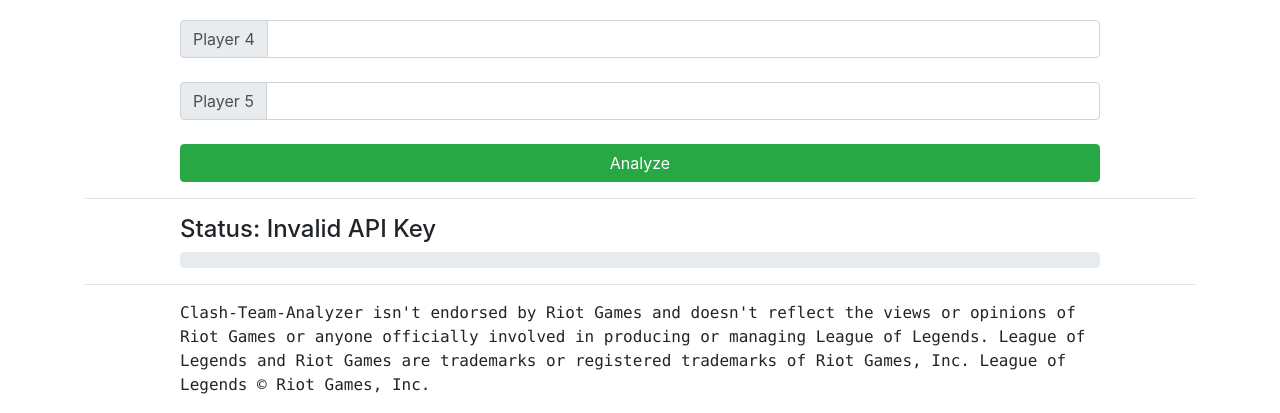
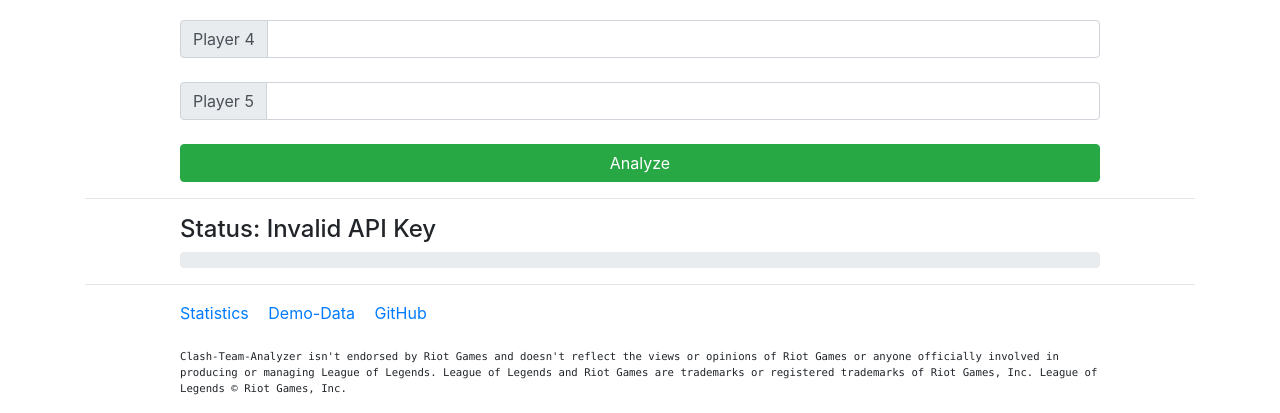
Before and after one commit to c0derMo/clash-team-analyzer, a Python web app: template templates/indexdemo.html in a window 1280 px wide. Shown: the part 561-974 px from the top of the page. Run offline with Jinja, Linux system fonts and the light colour scheme; the template is opened without the code that fills it, so the values that code supplies are empty; some libraries are stand-ins or nearby versions.

Commit message:
Added statistic, demodata & github links

```diff
--- a/templates/demodata.html
+++ b/templates/demodata.html
@@ -2,6 +2,7 @@
 <html>
     <head>
         <link href="https://stackpath.bootstrapcdn.com/bootstrap/4.4.1/css/bootstrap.min.css" rel="stylesheet" integrity="sha384-Vkoo8x4CGsO3+Hhxv8T/Q5PaXtkKtu6ug5TOeNV6gBiFeWPGFN9MuhOf23Q9Ifjh" crossorigin="anonymous">
+        <title>Clash-Team-Breakdown</title>
     </head>
     <body>
         <div class="container">
--- a/templates/indexdemo.html
+++ b/templates/indexdemo.html
@@ -77,7 +77,15 @@
             <hr>
             <div class="row">
                 <div class="col-md-10 offset-md-1">
-                    <p class="text-monospace">Clash-Team-Analyzer isn&apos;t endorsed by Riot Games and doesn&apos;t reflect the views or opinions of Riot Games
+                    <a href="statistics" style="margin-right: 15px;">Statistics</a>
+                    <a href="demodata" style="margin-right: 15px;">Demo-Data</a>
+                    <a href="http://github.com/c0dermo/clash-team-analyzer" target="_blank">GitHub</a>
+                </div>
+            </div>
+            <br>
+            <div class="row">
+                <div class="col-md-10 offset-md-1">
+                    <p class="text-monospace" style="font-size: 8pt">Clash-Team-Analyzer isn&apos;t endorsed by Riot Games and doesn&apos;t reflect the views or opinions of Riot Games
                             or anyone officially involved in producing or managing League of Legends. League of Legends and Riot Games are
                             trademarks or registered trademarks of Riot Games, Inc. League of Legends &copy; Riot Games, Inc.</p>
                 </div>
@@ -98,7 +106,7 @@
                 var p5 = $('#p5').val();
 
                 socket.emit('analyzeStart', [p1, p2, p3, p4, p5])
-                $('#progress-bar').css('width', '0%');
+                $('#progress-bar').css('width', '0%').removeClass("bg-danger");
                 $('#status').text("Status: Starting analyze...")
             }
 
@@ -106,7 +114,7 @@
                 console.log("Analyze successful! Redirect: " + msg)
                 $('#progress-bar').css('width', '100%');
                 $('#status').text("Status: Analyze complete! Redirecting...")
-                window.location.replace(msg);
+                window.location.href = msg;
             });
 
             socket.on('analyzeUpdate', function(msg) {
@@ -116,7 +124,8 @@
             });
 
             socket.on('analyzeFailed', function(msg) {
-                console.log('Analyze failed! ' + msg)
+                $('#progress-bar').addClass("bg-danger")
+                $('#status').text("Status: " + msg + " Please check your player names and retry.")
             });*/
 
         </script>
--- a/templates/template.html
+++ b/templates/template.html
@@ -2,6 +2,7 @@
 <html>
     <head>
         <link href="https://stackpath.bootstrapcdn.com/bootstrap/4.4.1/css/bootstrap.min.css" rel="stylesheet" integrity="sha384-Vkoo8x4CGsO3+Hhxv8T/Q5PaXtkKtu6ug5TOeNV6gBiFeWPGFN9MuhOf23Q9Ifjh" crossorigin="anonymous">
+        <title>Clash-Team-Breakdown</title>
     </head>
     <body>
         <div class="container">
```
Also changed, not shown: TODO.md (+1 -0 lines), templates/index.html (+9 -1 lines).
